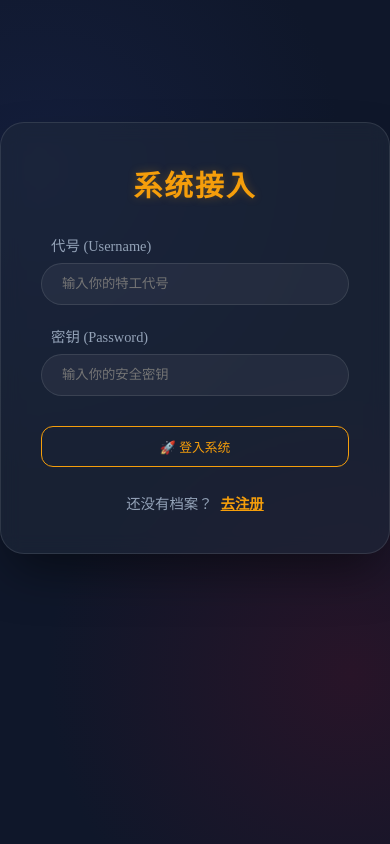
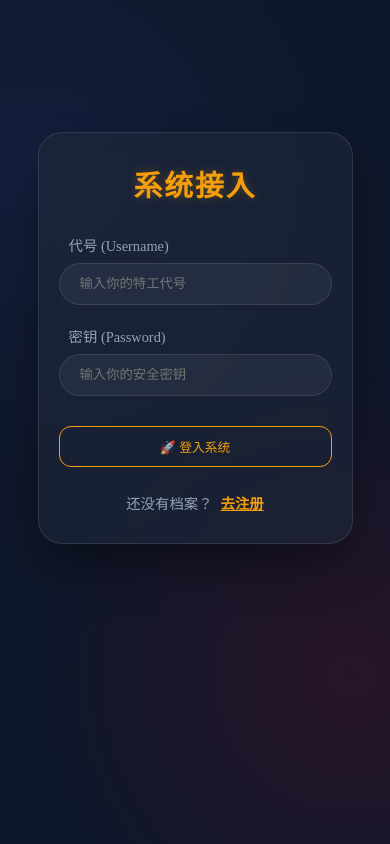
Before and after one commit to hukongyi/TURTLESOUP, a React app in the folder frontend/: page / in a window 390 px wide. Built offline with nearby package versions, Linux system fonts and the light colour scheme; the HTML template or start-up script is replaced by a standard one.

Commit message:
移动端适配

```diff
--- a/frontend/src/index.css
+++ b/frontend/src/index.css
@@ -1,4 +1,4 @@
-/* src/index.css */
+/* File: frontend/src/index.css */
 
 :root {
   --bg-color: #0f172a;
@@ -27,75 +27,167 @@ body {
   min-height: 100vh;
   overflow-x: hidden;
   /* 防止横向滚动 */
+  -webkit-font-smoothing: antialiased;
 }
 
-/* === React 特有适配 === */
-/* 必须让 root 容器撑满高度，否则 flex 布局的居中效果会失效 */
+/* === 全局布局容器 === */
+
+/* 1. 确保 root 撑满屏幕，并使用 flex 列布局 */
 #root {
   min-height: 100vh;
   display: flex;
   flex-direction: column;
   width: 100%;
+  /* 强制左对齐，覆盖 App.css 可能残留的 center */
+  text-align: left;
 }
 
-/* 这是一个包裹 App 的容器，用于替代原来直接操作 body 的 flex 布局 */
+/* 2. App 内容容器，用于切换视图 */
 .app-container {
   flex: 1;
   display: flex;
   flex-direction: column;
   width: 100%;
+  position: relative;
 }
 
-/* --- Markdown 内容样式适配 --- */
-.msg-ai {
-  word-wrap: break-word;
+/* === 通用表单样式 === */
+input[type="text"],
+input[type="password"] {
+  flex: 1;
+  background: rgba(255, 255, 255, 0.05);
+  border: 1px solid rgba(255, 255, 255, 0.1);
+  padding: 12px 20px;
+  border-radius: 50px;
+  color: white;
+  outline: none;
+  transition: all 0.3s;
+  width: 100%;
+  font-family: inherit;
+  /* 修复输入框文字居中问题 */
+  text-align: left;
 }
 
-.msg-ai p {
-  margin-bottom: 0.8em;
+input[type="text"]:focus,
+input[type="password"]:focus {
+  border-color: var(--accent);
+  background: rgba(255, 255, 255, 0.08);
+  box-shadow: 0 0 10px var(--accent-glow);
 }
 
-.msg-ai p:last-child {
-  margin-bottom: 0;
+textarea {
+  width: 100%;
+  background: rgba(255, 255, 255, 0.05);
+  border: 1px solid rgba(255, 255, 255, 0.1);
+  border-radius: 12px;
+  padding: 15px;
+  color: #fff;
+  font-family: inherit;
+  resize: vertical;
+  min-height: 80px;
+  outline: none;
+  transition: border 0.3s;
+  margin-bottom: 5px;
+  text-align: left;
 }
 
-.msg-ai ul,
-.msg-ai ol {
-  margin-left: 1.5em;
-  margin-bottom: 0.8em;
+textarea:focus {
+  border-color: var(--accent);
+  background: rgba(255, 255, 255, 0.08);
 }
 
-.msg-ai strong {
+button {
+  background: rgba(255, 255, 255, 0.05);
+  border: 1px solid rgba(255, 255, 255, 0.2);
+  color: var(--text-primary);
+  padding: 10px 20px;
+  border-radius: 50px;
+  cursor: pointer;
+  transition: all 0.3s;
+  font-family: sans-serif;
+}
+
+button:hover {
+  background: rgba(255, 255, 255, 0.1);
+}
+
+/* === Auth 组件 (登录/注册) === */
+.auth-container {
+  display: flex;
+  flex-direction: column;
+  align-items: center;
+  justify-content: center;
+  min-height: 80vh;
+  width: 100%;
+  padding: 20px;
+}
+
+.auth-card {
+  width: 100%;
+  max-width: 400px;
+  background: var(--panel-bg);
+  backdrop-filter: blur(10px);
+  border: 1px solid rgba(255, 255, 255, 0.1);
+  border-radius: 24px;
+  padding: 40px;
+  box-shadow: 0 25px 50px -12px rgba(0, 0, 0, 0.5);
+  animation: fadeIn 0.8s ease;
+}
+
+.auth-title {
+  text-align: center;
+  font-size: 1.8rem;
   color: var(--accent);
+  margin-bottom: 30px;
+  letter-spacing: 2px;
+  text-shadow: 0 0 10px var(--accent-glow);
+}
+
+.form-group {
+  margin-bottom: 20px;
+  text-align: left;
+  /* 确保标签靠左 */
+}
+
+.form-group label {
+  display: block;
+  margin-bottom: 8px;
+  color: var(--text-secondary);
+  font-size: 0.9rem;
+  margin-left: 10px;
+}
+
+.auth-toggle {
+  text-align: center;
+  margin-top: 25px;
+  font-size: 0.9rem;
+  color: var(--text-secondary);
+}
+
+.auth-toggle span {
+  color: var(--accent);
+  cursor: pointer;
+  margin-left: 8px;
+  text-decoration: underline;
   font-weight: bold;
 }
 
-.msg-ai pre {
-  background: rgba(0, 0, 0, 0.3);
-  padding: 10px;
-  border-radius: 8px;
-  overflow-x: auto;
-  margin-bottom: 0.8em;
-  font-family: monospace;
+.auth-toggle span:hover {
+  color: #fff;
 }
 
-.msg-ai code {
-  background: rgba(255, 255, 255, 0.1);
-  padding: 2px 4px;
-  border-radius: 4px;
-  font-family: monospace;
-  font-size: 0.9em;
+.error-msg {
+  color: #ff6b6b;
+  background: rgba(255, 107, 107, 0.1);
+  border: 1px solid rgba(255, 107, 107, 0.3);
+  padding: 10px;
+  border-radius: 10px;
+  font-size: 0.9rem;
+  margin-bottom: 20px;
+  text-align: center;
 }
 
-.msg-ai blockquote {
-  border-left: 3px solid var(--accent);
-  padding-left: 10px;
-  margin: 0.8em 0;
-  color: var(--text-secondary);
-  font-style: italic;
-}
-
-/* --- 1. 菜单大厅 (Menu) 样式 --- */
+/* === Menu 组件 (大厅) === */
 .menu-container {
   flex: 1;
   padding: 40px;
@@ -111,6 +203,8 @@ body {
   text-align: center;
   margin-bottom: 40px;
   animation: fadeIn 0.8s ease;
+  width: 100%;
+  max-width: 800px;
 }
 
 .menu-title {
@@ -127,8 +221,17 @@ body {
   font-size: 1rem;
 }
 
+/* 菜单操作区 */
+.menu-actions {
+  display: flex;
+  gap: 15px;
+  justify-content: center;
+  margin-top: 30px;
+}
+
 .refresh-btn {
-  margin-top: 20px;
+  margin-top: 0;
+  /* 这里的 margin 由 flex gap 控制，重置为 0 */
   padding: 10px 25px;
   border-radius: 50px;
   border: 1px solid var(--accent);
@@ -139,9 +242,8 @@ body {
   transition: all 0.3s;
   display: flex;
   align-items: center;
+  justify-content: center;
   gap: 8px;
-  margin-left: auto;
-  margin-right: auto;
 }
 
 .refresh-btn:hover {
@@ -150,6 +252,7 @@ body {
   box-shadow: 0 0 15px var(--accent-glow);
 }
 
+/* 题目卡片网格 */
 .cards-grid {
   display: grid;
   grid-template-columns: repeat(3, 1fr);
@@ -171,6 +274,8 @@ body {
   display: flex;
   flex-direction: column;
   height: 220px;
+  text-align: left;
+  /* 卡片内文字左对齐 */
 }
 
 .menu-card:hover {
@@ -215,35 +320,33 @@ body {
   transform: translateX(0);
 }
 
-
-/* --- 2. 游戏界面 (Game) 样式 --- */
+/* === Game 组件 (游戏主界面) === */
 .game-container {
-  /* 在 React 中我们通过条件渲染控制显示，但为了动画效果，这里保持 flex */
   display: flex;
   flex: 1;
   width: 100%;
   max-width: 1400px;
+  /* 限制最大宽度，但在大屏上居中 */
   margin: 0 auto;
   padding: 20px;
   gap: 20px;
-  /* 初始状态 */
   opacity: 0;
   transform: scale(0.98);
   transition: opacity 0.5s ease, transform 0.5s ease;
 }
 
-/* 组件挂载后添加这个类名触发动画 */
 .game-active {
   opacity: 1;
   transform: scale(1);
 }
 
-/* 左侧：题目卡片 */
+/* 左侧：题目区域 */
 .puzzle-section {
   flex: 1;
   display: flex;
   flex-direction: column;
   justify-content: center;
+  /* 垂直居中 */
   max-width: 500px;
 }
 
@@ -259,6 +362,8 @@ body {
   gap: 20px;
   max-height: 85vh;
   overflow-y: auto;
+  text-align: left;
+  /* 强制内容左对齐 */
 }
 
 .puzzle-title {
@@ -274,6 +379,7 @@ body {
   font-size: 1.2rem;
   line-height: 1.8;
   min-height: 100px;
+  text-align: left;
 }
 
 .controls {
@@ -281,21 +387,6 @@ body {
   display: flex;
   gap: 10px;
   flex-wrap: wrap;
-}
-
-button {
-  background: rgba(255, 255, 255, 0.05);
-  border: 1px solid rgba(255, 255, 255, 0.2);
-  color: var(--text-primary);
-  padding: 10px 20px;
-  border-radius: 50px;
-  cursor: pointer;
-  transition: all 0.3s;
-  font-family: sans-serif;
-}
-
-button:hover {
-  background: rgba(255, 255, 255, 0.1);
 }
 
 .btn-reveal {
@@ -318,16 +409,15 @@ button:hover {
   color: #fff;
 }
 
-/* 汤底区域 */
 .answer-section {
   margin-top: 10px;
   background: rgba(0, 0, 0, 0.3);
   border-radius: 12px;
   padding: 20px;
   display: none;
-  /* 默认隐藏，React 中通过 JSX 条件渲染或者类名控制 */
   border: 1px solid var(--accent);
   animation: fadeIn 0.5s;
+  text-align: left;
 }
 
 .answer-section.show {
@@ -345,6 +435,7 @@ button:hover {
   flex-direction: column;
   overflow: hidden;
   height: 85vh;
+  /* 固定高度 */
 }
 
 .chat-header {
@@ -364,6 +455,8 @@ button:hover {
   flex-direction: column;
   gap: 15px;
   font-family: sans-serif;
+  text-align: left;
+  /* 关键：强制左对齐 */
 }
 
 .message {
@@ -373,6 +466,8 @@ button:hover {
   font-size: 0.95rem;
   line-height: 1.5;
   animation: popIn 0.3s cubic-bezier(0.175, 0.885, 0.32, 1.275);
+  text-align: left;
+  /* 消息内部文字左对齐 */
 }
 
 .msg-user {
@@ -387,6 +482,7 @@ button:hover {
   border-bottom-left-radius: 4px;
   border: 1px solid rgba(245, 158, 11, 0.2);
   color: #fff;
+  word-wrap: break-word;
 }
 
 .msg-system {
@@ -404,22 +500,7 @@ button:hover {
   background: rgba(0, 0, 0, 0.2);
   display: flex;
   gap: 10px;
-}
-
-input[type="text"] {
-  flex: 1;
-  background: rgba(255, 255, 255, 0.05);
-  border: 1px solid rgba(255, 255, 255, 0.1);
-  padding: 12px 20px;
-  border-radius: 50px;
-  color: white;
-  outline: none;
-  transition: all 0.3s;
-}
-
-input[type="text"]:focus {
-  border-color: var(--accent);
-  background: rgba(255, 255, 255, 0.08);
+  align-items: center;
 }
 
 .btn-send {
@@ -434,9 +515,142 @@ input[type="text"]:focus {
   color: #000;
   font-weight: bold;
   cursor: pointer;
+  flex-shrink: 0;
 }
 
-/* 动画 */
+/* === Markdown 样式适配 === */
+.msg-ai p {
+  margin-bottom: 0.8em;
+  text-align: left;
+}
+
+.msg-ai p:last-child {
+  margin-bottom: 0;
+}
+
+.msg-ai ul,
+.msg-ai ol {
+  margin-left: 1.5em;
+  margin-bottom: 0.8em;
+  text-align: left;
+}
+
+.msg-ai strong {
+  color: var(--accent);
+  font-weight: bold;
+}
+
+.msg-ai pre {
+  background: rgba(0, 0, 0, 0.3);
+  padding: 10px;
+  border-radius: 8px;
+  overflow-x: auto;
+  margin-bottom: 0.8em;
+  font-family: monospace;
+  text-align: left;
+}
+
+.msg-ai code {
+  background: rgba(255, 255, 255, 0.1);
+  padding: 2px 4px;
+  border-radius: 4px;
+  font-family: monospace;
+  font-size: 0.9em;
+}
+
+.msg-ai blockquote {
+  border-left: 3px solid var(--accent);
+  padding-left: 10px;
+  margin: 0.8em 0;
+  color: var(--text-secondary);
+  font-style: italic;
+  text-align: left;
+}
+
+/* === Modal (弹窗/上传) 样式 === */
+.modal-overlay {
+  position: fixed;
+  top: 0;
+  left: 0;
+  width: 100%;
+  height: 100%;
+  background: rgba(0, 0, 0, 0.7);
+  backdrop-filter: blur(5px);
+  display: flex;
+  justify-content: center;
+  align-items: center;
+  z-index: 1000;
+  animation: fadeIn 0.3s ease;
+}
+
+.modal-content {
+  background: var(--panel-bg);
+  border: 1px solid var(--accent);
+  box-shadow: 0 0 30px rgba(0, 0, 0, 0.5), 0 0 10px var(--accent-glow);
+  padding: 30px;
+  border-radius: 16px;
+  width: 90%;
+  max-width: 600px;
+  max-height: 90vh;
+  overflow-y: auto;
+  position: relative;
+  animation: popIn 0.3s cubic-bezier(0.175, 0.885, 0.32, 1.275);
+  text-align: left;
+}
+
+.modal-header {
+  display: flex;
+  justify-content: space-between;
+  align-items: center;
+  margin-bottom: 20px;
+  border-bottom: 1px solid rgba(255, 255, 255, 0.1);
+  padding-bottom: 10px;
+}
+
+.modal-title {
+  font-size: 1.5rem;
+  color: var(--accent);
+  letter-spacing: 1px;
+}
+
+.close-btn {
+  background: transparent;
+  border: none;
+  color: var(--text-secondary);
+  font-size: 1.5rem;
+  cursor: pointer;
+  padding: 0;
+}
+
+.close-btn:hover {
+  color: #fff;
+}
+
+.form-actions {
+  display: flex;
+  justify-content: flex-end;
+  gap: 15px;
+  margin-top: 20px;
+}
+
+.btn-cancel {
+  background: transparent;
+  border: 1px solid rgba(255, 255, 255, 0.2);
+  color: var(--text-secondary);
+}
+
+.btn-submit {
+  background: var(--accent);
+  border: 1px solid var(--accent);
+  color: #000;
+  font-weight: bold;
+}
+
+.btn-submit:hover {
+  box-shadow: 0 0 15px var(--accent-glow);
+}
+
+/* === 动画定义 === */
 @keyframes popIn {
   from {
     opacity: 0;
@@ -461,10 +675,9 @@ input[type="text"]:focus {
   }
 }
 
-/* 加载条 */
+/* AI 正在输入指示器 */
 .typing-indicator {
   display: none;
-  /* React 中通过 JSX 条件渲染控制 */
   align-self: flex-start;
   background: rgba(255, 255, 255, 0.05);
   padding: 10px 15px;
@@ -503,20 +716,16 @@ input[type="text"]:focus {
   }
 }
 
-/* 移动端适配 */
-/* --- 粘贴到 src/index.css 的最底部 --- */
+/* === 移动端适配 (Mobile Responsive) === */
 
 /* 默认隐藏移动端专属按钮 */
 .mobile-toggle-btn {
   display: none;
 }
 
-/* =========================================
-   移动端深度适配 (Mobile Responsive)
-   ========================================= */
 @media (max-width: 900px) {
 
-  /* --- 1. 全局容器调整 --- */
+  /* 1. 全局容器调整 */
   #root,
   .app-container {
     height: 100dvh;
@@ -524,7 +733,7 @@ input[type="text"]:focus {
     overflow: hidden;
   }
 
-  /* --- 2. 菜单页 (Menu) --- */
+  /* 2. 菜单页 (Menu) */
   .menu-container {
     padding: 15px;
     height: 100%;
@@ -538,7 +747,7 @@ input[type="text"]:focus {
     margin-bottom: 5px;
   }
 
-  /* 菜单按钮组：三列网格布局 */
+  /* 菜单按钮组 */
   .menu-actions {
     display: grid !important;
     grid-template-columns: repeat(3, 1fr);
@@ -553,9 +762,6 @@ input[type="text"]:focus {
     padding: 10px 2px;
     font-size: 0.8rem;
     border-radius: 12px;
-    display: flex;
-    align-items: center;
-    justify-content: center;
     white-space: nowrap;
   }
 
@@ -563,7 +769,7 @@ input[type="text"]:focus {
     margin-right: 4px;
   }
 
-  /* 卡片列表单列 */
+  /* 卡片列表 */
   .cards-grid {
     grid-template-columns: 1fr;
     gap: 15px;
@@ -577,8 +783,7 @@ input[type="text"]:focus {
     padding: 20px;
   }
 
-  /* --- 3. 游戏页 (Game) 布局重构 --- */
-
+  /* 3. 游戏页 (Game) 布局重构 */
   .game-container {
     flex-direction: column;
     padding: 0;
@@ -587,34 +792,26 @@ input[type="text"]:focus {
     width: 100%;
     position: relative;
     background: var(--bg-color);
-    /* 确保有背景色 */
   }
 
-  /* [重要修复] A. 汤面区域：改为 Fixed 全屏定位 */
+  /* 汤面区域：改为 Fixed 全屏定位 */
   .puzzle-section {
     position: fixed;
-    /* 这里的 fixed 是关键，脱离文档流 */
     top: 0;
     left: 0;
     width: 100%;
     height: 100%;
     z-index: 2000;
-    /* 确保层级最高，压住聊天输入框 */
-
     background: #0f172a;
-    /* 必须是不透明背景 */
     padding: 20px;
     padding-top: 60px;
-    /* 留出顶部空间给关闭按钮 */
     overflow-y: auto;
-
-    /* 动画：默认向下平移出屏幕 */
     transform: translateY(100%);
     transition: transform 0.3s cubic-bezier(0.4, 0, 0.2, 1);
-
     display: flex;
     flex-direction: column;
     gap: 20px;
+    max-width: none;
   }
 
   /* 激活状态：滑入屏幕 */
@@ -622,7 +819,7 @@ input[type="text"]:focus {
     transform: translateY(0);
   }
 
-  /* 汤面里的关闭按钮：固定在右上角 */
+  /* 汤面里的关闭按钮 */
   .close-puzzle {
     position: absolute;
     top: 15px;
@@ -631,7 +828,6 @@ input[type="text"]:focus {
     color: #fff;
     z-index: 2001;
     margin: 0;
-    /* 重置 margin */
   }
 
   .puzzle-card {
@@ -639,7 +835,6 @@ input[type="text"]:focus {
     height: auto;
     flex-shrink: 0;
     padding: 0;
-    /* 移动端去掉内边距，利用外层 padding */
     background: transparent;
     border: none;
     backdrop-filter: none;
@@ -650,7 +845,7 @@ input[type="text"]:focus {
     display: none;
   }
 
-  /* B. 聊天区域 */
+  /* 聊天区域 */
   .chat-section {
     height: 100%;
     width: 100%;
@@ -660,27 +855,22 @@ input[type="text"]:focus {
     flex-direction: column;
     position: relative;
     z-index: 1;
-    /* 保证层级正常 */
   }
 
   .chat-header {
     flex-shrink: 0;
-    /* 防止被挤压 */
     padding: 10px 15px;
     background: rgba(15, 23, 42, 0.95);
     border-bottom: 1px solid rgba(255, 255, 255, 0.1);
     height: 60px;
-    /* 固定高度 */
   }
 
-  /* 隐藏标题文字 */
   .header-title-text {
     display: none;
   }
 
   .chat-messages {
     flex: 1;
-    /* 占据剩余空间 */
     padding: 15px;
     padding-bottom: 20px;
     overflow-y: auto;
@@ -694,13 +884,11 @@ input[type="text"]:focus {
     flex-shrink: 0;
     padding: 12px;
     background: #0f172a;
-    /* 确保输入区有背景，防止透视 */
     border-top: 1px solid rgba(255, 255, 255, 0.1);
     z-index: 10;
-    /* 稍微高一点 */
   }
 
-  /* C. 移动端按钮通用样式 */
+  /* 移动端按钮通用样式 */
   .mobile-toggle-btn {
     display: flex !important;
     align-items: center;
@@ -712,11 +900,9 @@ input[type="text"]:focus {
     font-weight: bold;
     border: none;
     height: 36px;
-    /* 统一高度 */
     white-space: nowrap;
   }
 
-  /* 红色退出按钮 */
   .mobile-back {
     background: rgba(239, 68, 68, 0.2);
     color: #fca5a5;
@@ -724,14 +910,12 @@ input[type="text"]:focus {
     margin-right: 10px;
   }
 
-  /* 黄色汤面按钮 */
   .open-puzzle {
     background: rgba(245, 158, 11, 0.2);
     color: var(--accent);
     border: 1px solid rgba(245, 158, 11, 0.3);
   }
 
-  /* --- 4. 认证页与弹窗 --- */
   .auth-card {
     width: 90%;
     padding: 30px 20px;
@@ -748,206 +932,3 @@ input[type="text"]:focus {
     grid-template-columns: 1fr;
   }
 }
-
-/* src/index.css */
-/* ...保留你原本的所有内容，只修改/添加以下部分... */
-
-/* --- 找到 input[type="text"] 的部分，修改如下 --- */
-/* 同时支持 text 和 password 输入框 */
-input[type="text"],
-input[type="password"] {
-  flex: 1;
-  background: rgba(255, 255, 255, 0.05);
-  border: 1px solid rgba(255, 255, 255, 0.1);
-  padding: 12px 20px;
-  border-radius: 50px;
-  color: white;
-  outline: none;
-  transition: all 0.3s;
-  width: 100%;
-  /* 确保填满容器 */
-  font-family: inherit;
-}
-
-input[type="text"]:focus,
-input[type="password"]:focus {
-  border-color: var(--accent);
-  background: rgba(255, 255, 255, 0.08);
-  box-shadow: 0 0 10px var(--accent-glow);
-}
-
-/* --- 新增：Auth 组件专用的样式 --- */
-.auth-container {
-  display: flex;
-  flex-direction: column;
-  align-items: center;
-  justify-content: center;
-  min-height: 80vh;
-  /* 确保在屏幕中间 */
-  width: 100%;
-}
-
-.auth-card {
-  width: 100%;
-  max-width: 400px;
-  /* 继承 menu-card 的所有酷炫效果，但取消 hover 位移，避免输入时乱动 */
-  background: var(--panel-bg);
-  backdrop-filter: blur(10px);
-  border: 1px solid rgba(255, 255, 255, 0.1);
-  border-radius: 24px;
-  padding: 40px;
-  box-shadow: 0 25px 50px -12px rgba(0, 0, 0, 0.5);
-  animation: fadeIn 0.8s ease;
-}
-
-.auth-title {
-  text-align: center;
-  font-size: 1.8rem;
-  color: var(--accent);
-  margin-bottom: 30px;
-  letter-spacing: 2px;
-  text-shadow: 0 0 10px var(--accent-glow);
-}
-
-.form-group {
-  margin-bottom: 20px;
-}
-
-.form-group label {
-  display: block;
-  margin-bottom: 8px;
-  color: var(--text-secondary);
-  font-size: 0.9rem;
-  margin-left: 10px;
-}
-
-.auth-toggle {
-  text-align: center;
-  margin-top: 25px;
-  font-size: 0.9rem;
-  color: var(--text-secondary);
-}
-
-.auth-toggle span {
-  color: var(--accent);
-  cursor: pointer;
-  margin-left: 8px;
-  text-decoration: underline;
-  font-weight: bold;
-}
-
-.auth-toggle span:hover {
-  color: #fff;
-}
-
-.error-msg {
-  color: #ff6b6b;
-  background: rgba(255, 107, 107, 0.1);
-  border: 1px solid rgba(255, 107, 107, 0.3);
-  padding: 10px;
-  border-radius: 10px;
-  font-size: 0.9rem;
-  margin-bottom: 20px;
-  text-align: center;
-}
-
-.modal-overlay {
-  position: fixed;
-  top: 0;
-  left: 0;
-  width: 100%;
-  height: 100%;
-  background: rgba(0, 0, 0, 0.7);
-  backdrop-filter: blur(5px);
-  display: flex;
-  justify-content: center;
-  align-items: center;
-  z-index: 1000;
-  animation: fadeIn 0.3s ease;
-}
-
-.modal-content {
-  background: var(--panel-bg);
-  border: 1px solid var(--accent);
-  box-shadow: 0 0 30px rgba(0, 0, 0, 0.5), 0 0 10px var(--accent-glow);
-  padding: 30px;
-  border-radius: 16px;
-  width: 90%;
-  max-width: 600px;
-  max-height: 90vh;
-  overflow-y: auto;
-  position: relative;
-  animation: popIn 0.3s cubic-bezier(0.175, 0.885, 0.32, 1.275);
-}
-
-.modal-header {
-  display: flex;
-  justify-content: space-between;
-  align-items: center;
-  margin-bottom: 20px;
-  border-bottom: 1px solid rgba(255, 255, 255, 0.1);
-  padding-bottom: 10px;
-}
-
-.modal-title {
-  font-size: 1.5rem;
-  color: var(--accent);
-  letter-spacing: 1px;
-}
-
-.close-btn {
-  background: transparent;
-  border: none;
-  color: var(--text-secondary);
-  font-size: 1.5rem;
-  cursor: pointer;
-  padding: 0;
-}
-
-.close-btn:hover {
-  color: #fff;
-}
-
-textarea {
-  width: 100%;
-  background: rgba(255, 255, 255, 0.05);
-  border: 1px solid rgba(255, 255, 255, 0.1);
-  border-radius: 12px;
-  padding: 15px;
-  color: #fff;
-  font-family: inherit;
-  resize: vertical;
-  min-height: 80px;
-  outline: none;
-  transition: border 0.3s;
-  margin-bottom: 5px;
-}
-
-textarea:focus {
-  border-color: var(--accent);
-  background: rgba(255, 255, 255, 0.08);
-}
-
-.form-actions {
-  display: flex;
-  justify-content: flex-end;
-  gap: 15px;
-  margin-top: 20px;
-}
-
-.btn-cancel {
-  background: transparent;
-  border: 1px solid rgba(255, 255, 255, 0.2);
-  color: var(--text-secondary);
-}
-
-.btn-submit {
-  background: var(--accent);
-  border: 1px solid var(--accent);
-  color: #000;
-  font-weight: bold;
-}
-
-.btn-submit:hover {
-  box-shadow: 0 0 15px var(--accent-glow);
-}
```
